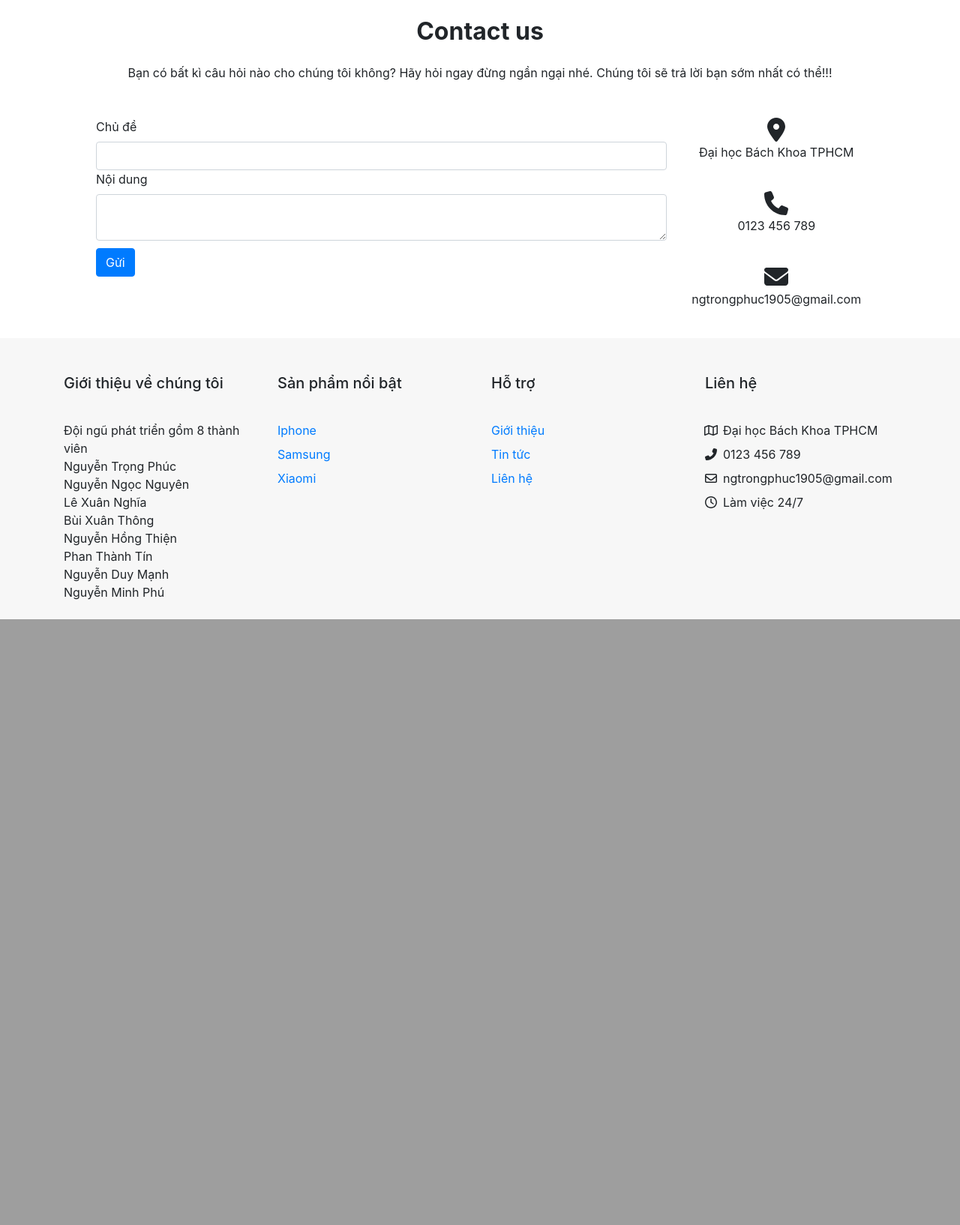
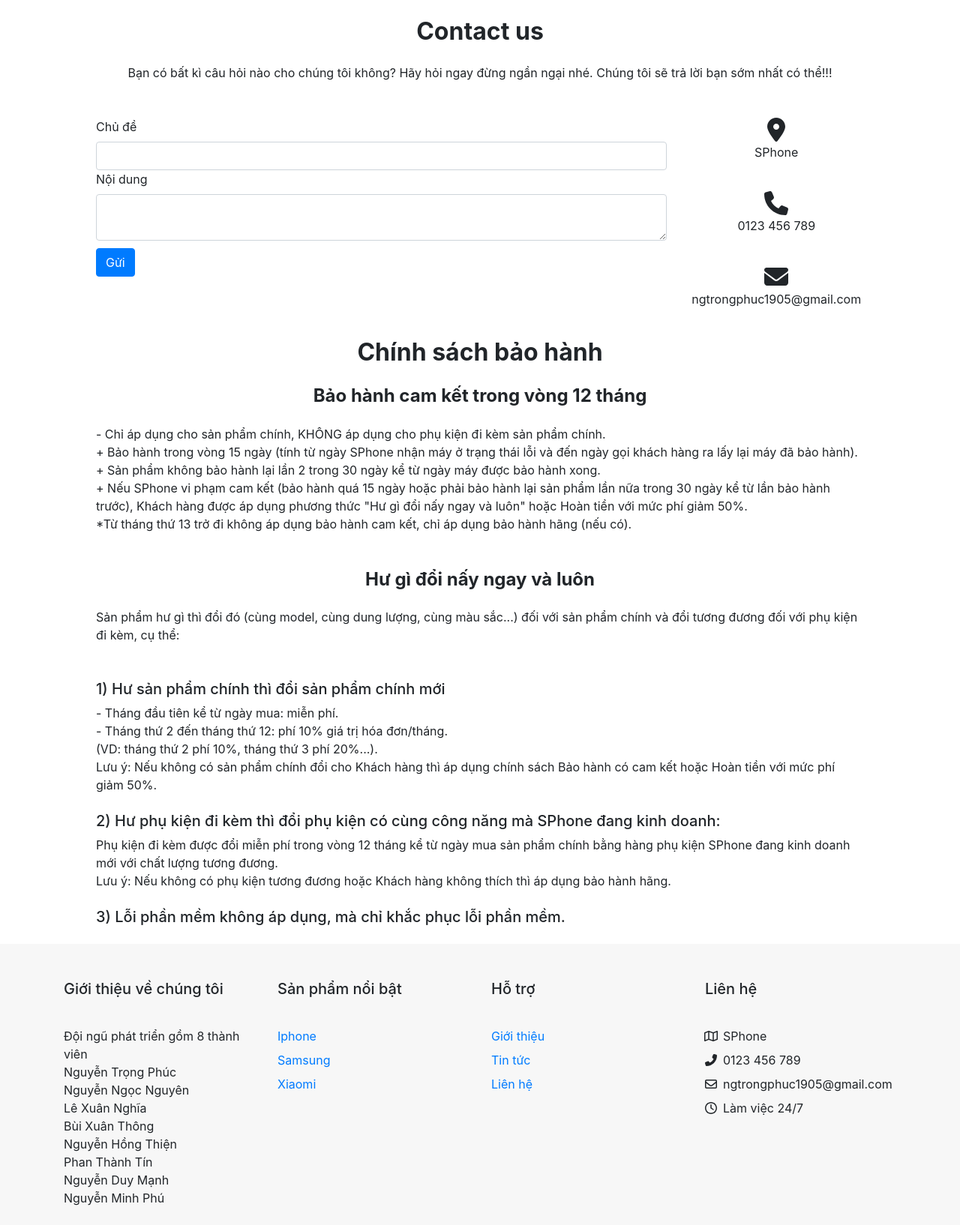
Before and after one commit to PhucNguyen1905/SPhone, a PHP site: page /SPhone/Home/contact in a window 1280 px wide. Shown: the part 862-2496 px from the top of the page at 75% size. Before the commit the page ends 1688 px from the top, so only its background shows below. Run offline with PHP 8.4, Linux system fonts and the light colour scheme; data comes from the database, SQL or seed files in the repository; data that the repository does not hold is empty; some libraries are stand-ins or nearby versions.

Commit message:
update content

```diff
--- a/mvc/views/blocks/footer.php
+++ b/mvc/views/blocks/footer.php
@@ -65,7 +65,7 @@
                 <h5>Liên hệ</h5>
                 <hr class="color-primary mb-4 mt-0 d-inline-block mx-auto w-60">
                 <ul class="fa-ul foot-desc ml-4">
-                    <li class="mb-2"><span class="fa-li"><i class="far fa-map"></i></span>Đại học Bách Khoa TPHCM
+                    <li class="mb-2"><span class="fa-li"><i class="far fa-map"></i></span>SPhone
                     </li>
                     <li class="mb-2"><span class="fa-li"><i class="fas fa-phone-alt"></i></span>0123 456 789</li>
                     <li class="mb-2"><span class="fa-li"><i class="far fa-envelope"></i></span>ngtrongphuc1905@gmail.com
--- a/mvc/views/components/contact.php
+++ b/mvc/views/components/contact.php
@@ -72,7 +72,7 @@
         <div class="col-md-3 text-center">
             <ul class="list-unstyled mb-0">
                 <li><i class="fas fa-map-marker-alt fa-2x"></i>
-                    <p>Đại học Bách Khoa TPHCM</p>
+                    <p>SPhone</p>
                 </li>
 
                 <li><i class="fas fa-phone mt-4 fa-2x"></i>
@@ -88,6 +88,46 @@
 
     </div>
 
+    <h2 class="h1-responsive font-weight-bold text-center my-4">Chính sách bảo hành</h2>
+    <h4 class="h1-responsive font-weight-bold text-center my-4">Bảo hành cam kết trong vòng 12 tháng</h4>
+    <p class="w-responsive mx-auto mb-5">
+
+        - Chỉ áp dụng cho sản phẩm chính, KHÔNG áp dụng cho phụ kiện đi kèm sản phẩm chính. <br>
+
+        + Bảo hành trong vòng 15 ngày (tính từ ngày SPhone nhận máy ở trạng thái lỗi và đến ngày gọi khách hàng ra lấy lại máy đã bảo hành). <br>
+
+        + Sản phẩm không bảo hành lại lần 2 trong 30 ngày kể từ ngày máy được bảo hành xong. <br>
+
+        + Nếu SPhone vi phạm cam kết (bảo hành quá 15 ngày hoặc phải bảo hành lại sản phẩm lần nữa trong 30 ngày kể từ lần bảo hành trước), Khách hàng được áp dụng phương thức "Hư gì đổi nấy ngay và luôn" hoặc Hoàn tiền với mức phí giảm 50%. <br>
+
+        *Từ tháng thứ 13 trở đi không áp dụng bảo hành cam kết, chỉ áp dụng bảo hành hãng (nếu có).</p>
+
+    <h4 class="h1-responsive font-weight-bold text-center my-4">Hư gì đổi nấy ngay và luôn</h4>
+    <p class="w-responsive mx-auto mb-5">
+        Sản phẩm hư gì thì đổi đó (cùng model, cùng dung lượng, cùng màu sắc...) đối với sản phẩm chính và đổi tương đương đối với phụ kiện đi kèm, cụ thể:
+
+    <h5>1) Hư sản phẩm chính thì đổi sản phẩm chính mới</h5>
+
+    - Tháng đầu tiên kể từ ngày mua: miễn phí. <br>
+
+    - Tháng thứ 2 đến tháng thứ 12: phí 10% giá trị hóa đơn/tháng.<br>
+
+    (VD: tháng thứ 2 phí 10%, tháng thứ 3 phí 20%...).<br>
+
+
+    Lưu ý: Nếu không có sản phẩm chính đổi cho Khách hàng thì áp dụng chính sách Bảo hành có cam kết hoặc Hoàn tiền với mức phí giảm 50%.<br>
+    <br>
+
+    <h5>2) Hư phụ kiện đi kèm thì đổi phụ kiện có cùng công năng mà SPhone đang kinh doanh:
+    </h5>
+    Phụ kiện đi kèm được đổi miễn phí trong vòng 12 tháng kể từ ngày mua sản phẩm chính bằng hàng phụ kiện SPhone đang kinh doanh mới với chất lượng tương đương. <br>
+
+    Lưu ý: Nếu không có phụ kiện tương đương hoặc Khách hàng không thích thì áp dụng bảo hành hãng. <br> <br>
+
+    <h5>3) Lỗi phần mềm không áp dụng, mà chỉ khắc phục lỗi phần mềm.</h5>
+    </p>
+
+
 </section>
 <!--Section: Contact v.2-->
 <script type="text/javascript">
```
